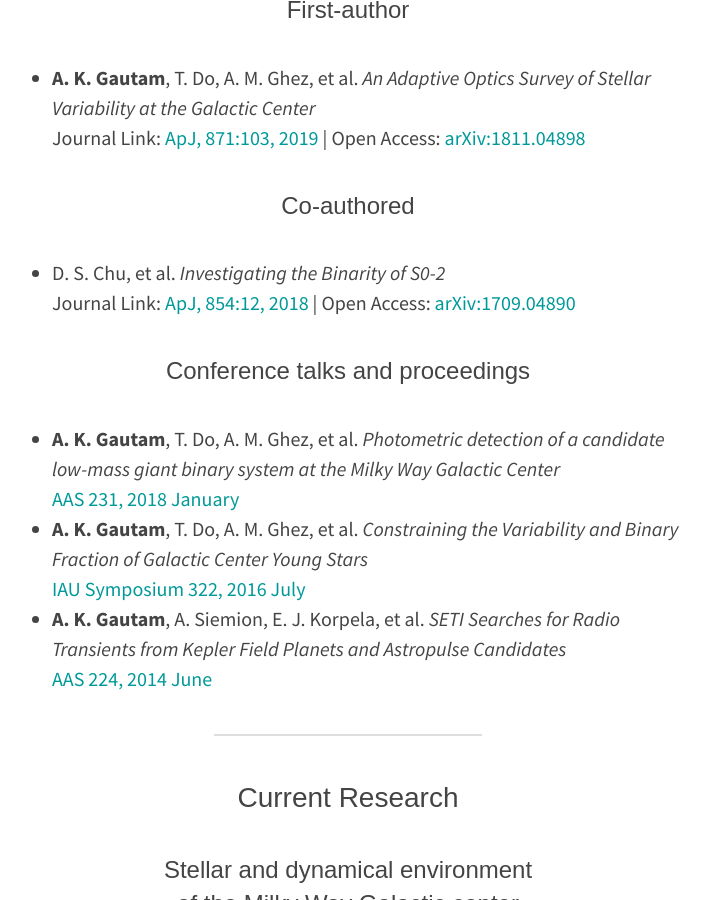
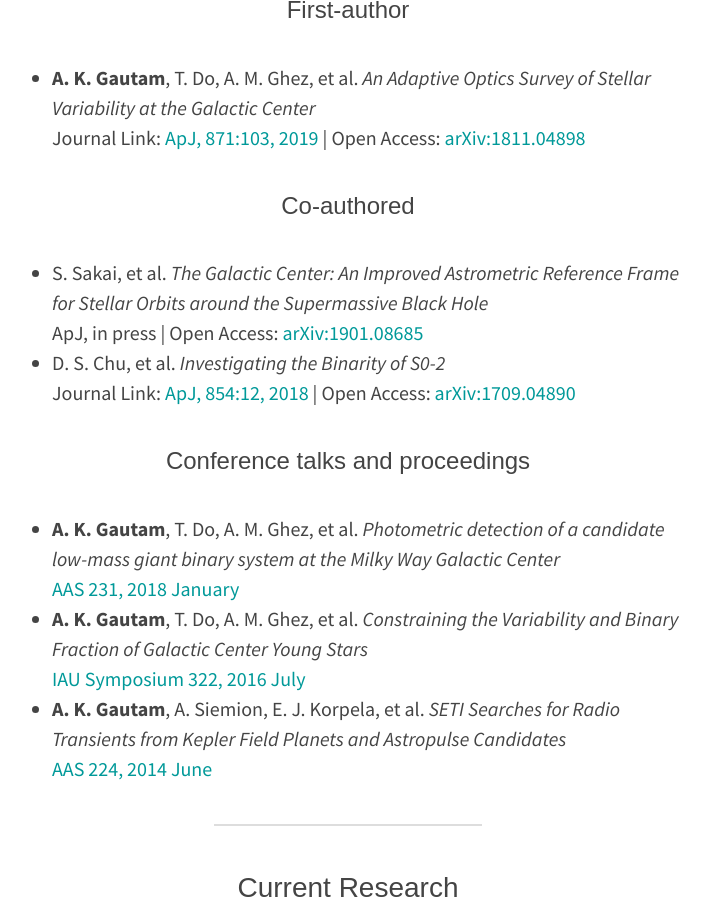
Before and after one commit to abhimat/abhimat.github.io, a Jekyll site: the page built from research/index.md, in a window 1280 px wide and 900 px high, scrolled down 300 px. Shown: the whole window, without its empty margins (292-1002 px from the left). Built offline with Jekyll 4.4.1, drawn with Linux system fonts in a browser that asks for light colours.

Commit message:
Updated research page

```diff
--- a/research/index.md
+++ b/research/index.md
@@ -12,6 +12,7 @@ title: Research
 
 
 ### Co-authored
+* S. Sakai, et al. *The Galactic Center: An Improved Astrometric Reference Frame for Stellar Orbits around the Supermassive Black Hole*<br>ApJ, in press \| Open Access: [arXiv:1901.08685](https://arxiv.org/abs/1901.08685)
 * D. S. Chu, et al. *Investigating the Binarity of S0-2*<br>Journal Link: [ApJ, 854:12, 2018](https://doi.org/10.3847/1538-4357/aaa3eb) \| Open Access: [arXiv:1709.04890](https://arxiv.org/abs/1709.04890)
 
 ### Conference talks and proceedings
```
